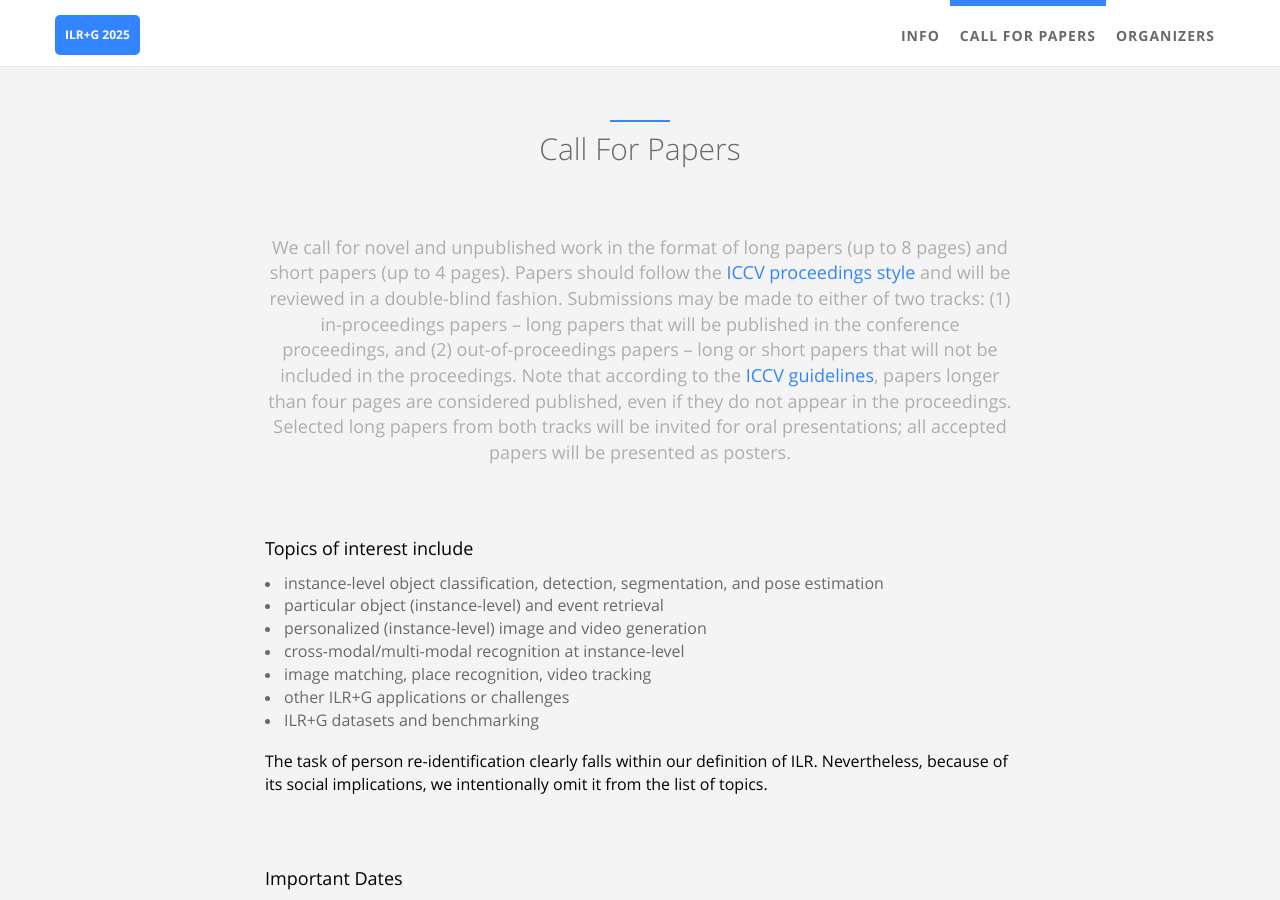
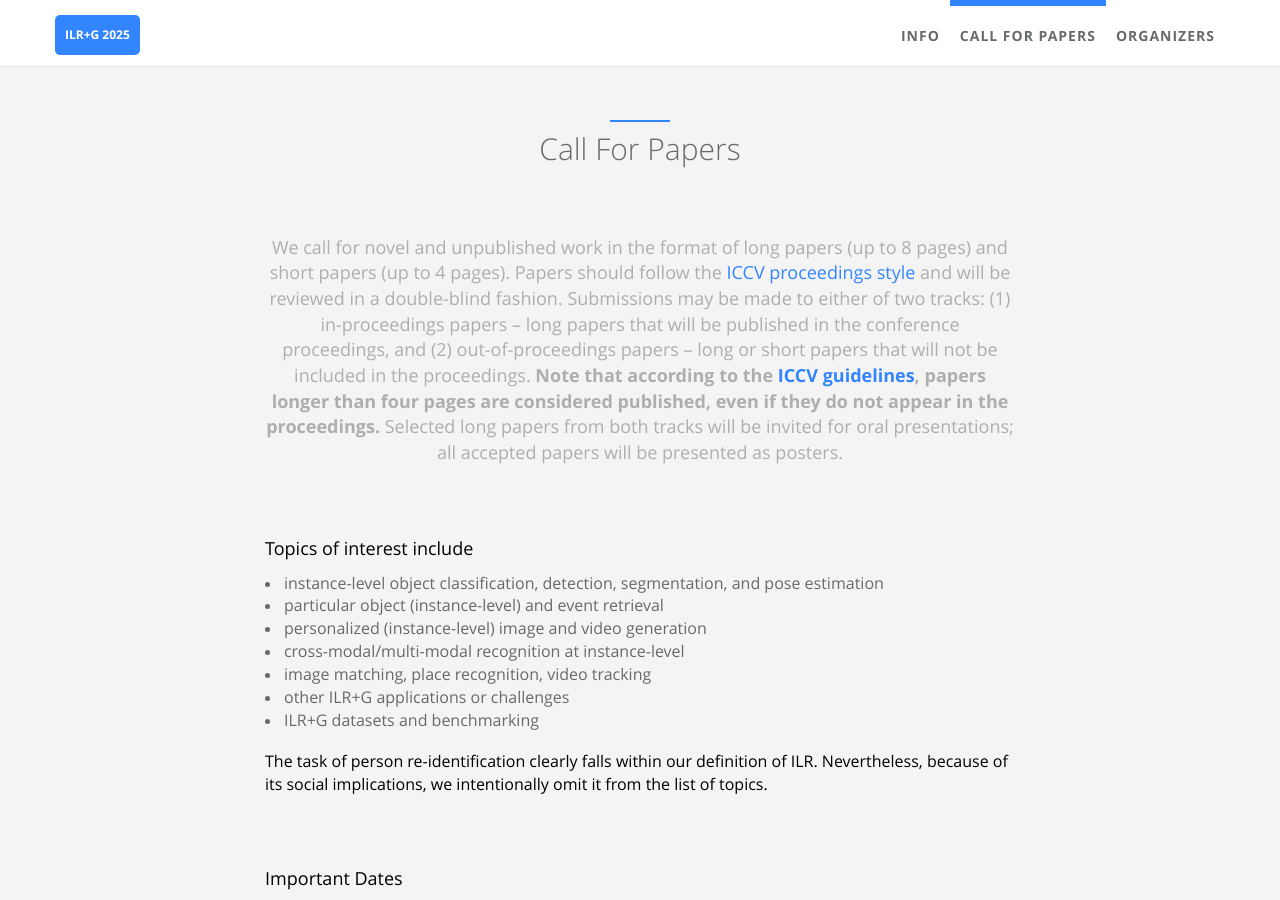
Before and after one commit to ilr-workshop/ICCVW2025, a Jekyll site: the page built from index.html, in a window 1280 px wide and 900 px high, scrolled down 1144 px. Built offline with Jekyll 4.4.1, drawn with Linux system fonts in a browser that asks for light colours.

Commit message:
Update call_for_paper.html

```diff
--- a/_includes/sections/call_for_paper.html
+++ b/_includes/sections/call_for_paper.html
@@ -8,7 +8,7 @@
     </div>
     <div class="row">
         <div class="col-lg-8 col-lg-offset-2 text-center m-t-lg m-b-lg wow zoomIn">
-            <p><font size="4px"><span data-i18n="about_me.des"> We call for novel and unpublished work in the format of long papers (up to 8 pages) and short papers (up to 4 pages). Papers should follow the <a href="https://media.eventhosts.cc/Conferences/ICCV2025/ICCV2025-Author-Kit-Feb.zip" target="_blank"><span class="navy">ICCV proceedings style</span></a> and will be reviewed in a double-blind fashion. Submissions may be made to either of two tracks: (1) in-proceedings papers – long papers that will be published in the conference proceedings, and (2) out-of-proceedings papers – long or short papers that will not be included in the proceedings. Note that according to the <a href="https://iccv.thecvf.com/Conferences/2025/AuthorGuidelines" target="_blank"><span class="navy">ICCV guidelines</span></a>, papers longer than four pages are considered published, even if they do not appear in the proceedings. Selected long papers from both tracks will be invited for oral presentations; all accepted papers will be presented as posters. </span></font></p>
+            <p><font size="4px"><span data-i18n="about_me.des"> We call for novel and unpublished work in the format of long papers (up to 8 pages) and short papers (up to 4 pages). Papers should follow the <a href="https://media.eventhosts.cc/Conferences/ICCV2025/ICCV2025-Author-Kit-Feb.zip" target="_blank"><span class="navy">ICCV proceedings style</span></a> and will be reviewed in a double-blind fashion. Submissions may be made to either of two tracks: (1) in-proceedings papers – long papers that will be published in the conference proceedings, and (2) out-of-proceedings papers – long or short papers that will not be included in the proceedings. <b>Note that according to the <a href="https://iccv.thecvf.com/Conferences/2025/AuthorGuidelines" target="_blank"><span class="navy">ICCV guidelines</span></a>, papers longer than four pages are considered published, even if they do not appear in the proceedings.</b> Selected long papers from both tracks will be invited for oral presentations; all accepted papers will be presented as posters. </span></font></p>
          </div>
          <div class="col-lg-8 col-lg-offset-2 m-t-lg m-b-lg wow zoomIn">
             <p><font size="4px" color="#000000"><span data-i18n="about_me.des">  Topics of interest include </span></font></p>
```
